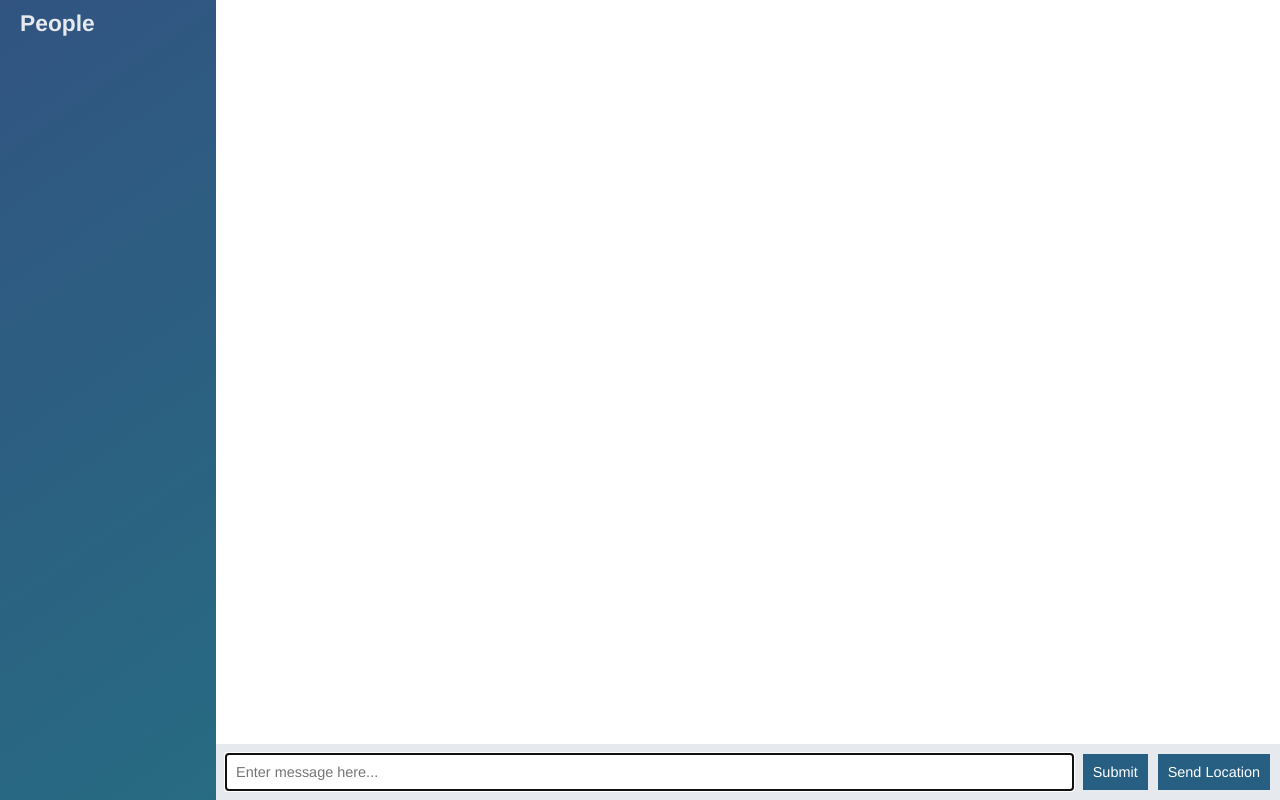
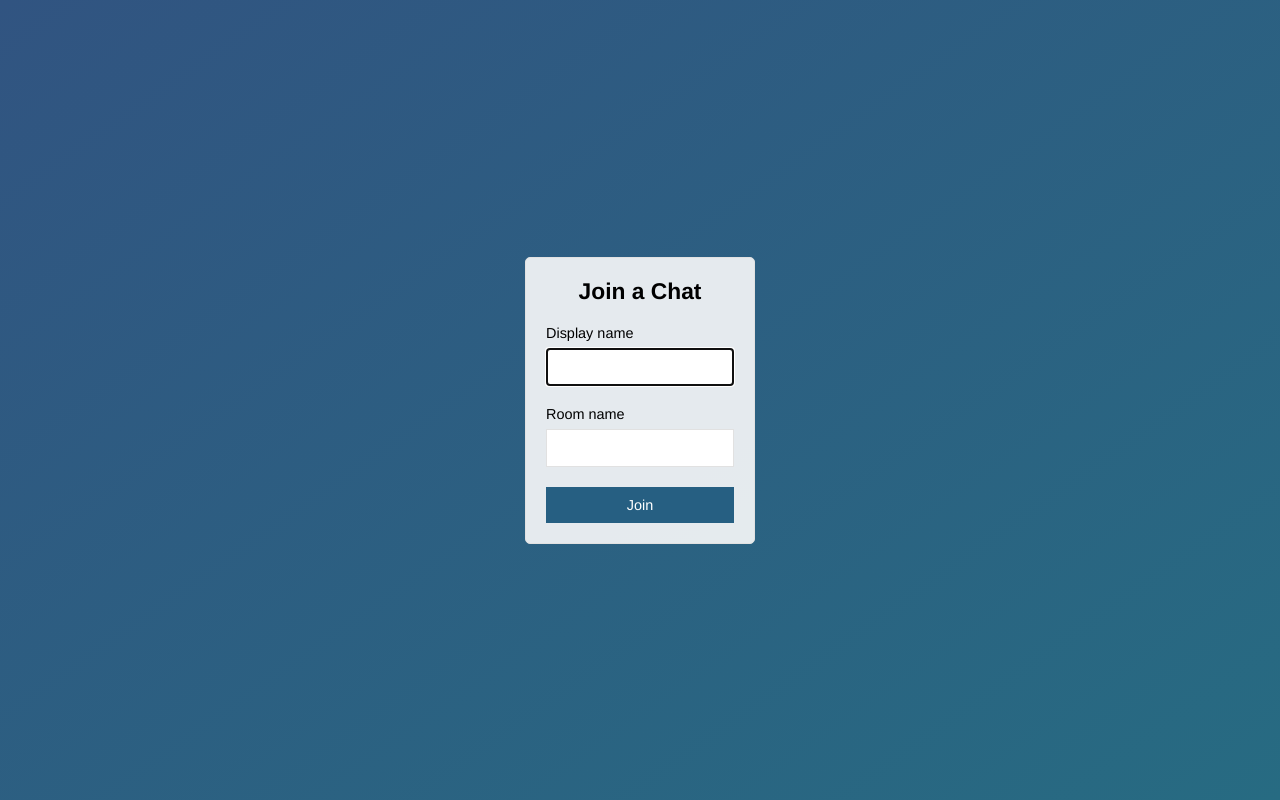
Before and after one commit to marcousa/node-chat, a website: page public/index.html in a window 1280 px wide. Drawn offline with nearby package versions, Linux system fonts and the light colour scheme; no server answers.

Commit message:
Add join page that submits to chat.html

```diff
--- a/public/index.html
+++ b/public/index.html
@@ -2,54 +2,28 @@
 <html lang="en">
 <head>
     <meta charset="UTF-8">
-    <meta http-equiv="X-UA-Compatible" content="ie=edge">
+    <title>Join | Chat App</title>
+    <meta name="viewport" content="width=device-width, initial-scale=1.0, user-scalable=no">
     <link rel="stylesheet" href="/css/styles.css">
-    <title>Chat App</title>
 </head>
-<body class="chat">
-
-    <div class="chat__sidebar">
-        <h3>People</h3>
-        <div id="users"></div>
+<body class="centered-form">
+    <div class="centered-form__form">
+        <form action="/chat.html">
+            <div class="form-field">
+                <h3>Join a Chat</h3>
+            </div>
+            <div class="form-field">
+                <label for="name">Display name</label>
+                <input type="text" name="name" autofocus>
+            </div>
+            <div class="form-field">
+                <label for="room">Room name</label>
+                <input type="text" name="room" >
+            </div>
+            <div class="form-field">
+                <button>Join</button>
+            </div>
+        </form>
     </div>
-
-    <div class="chat__main">
-        <ol id="messages" class="chat__messages"></ol>
-
-        <div class="chat__footer">
-            <form id="message-form">
-                <input type="text" name="message" placeholder="Enter message here..." autofocus autocomplete="off"/>
-                <button>Submit</button>
-            </form>
-            <button id="send-location">Send Location</button>
-        </div>
-    </div>
-
-    <script id="message-template" type="text/template">
-            <div class="message__title">
-                <h4>{{from}}</h4>
-                <span>{{createdAt}}</span>
-            </div>
-            <div class="message__body">
-                <p class="message-text">{{text}}</p>
-            </div>
-    </script>
-
-    <script id="location-message-template" type="text/template">
-            <div class="message__title">
-                <h4>{{from}}</h4>
-                <span>{{createdAt}}</span>
-            </div>
-            <div class="message__body">
-                <p class="message-text">
-                    <a href="{{url}}" target="_blank">My current location</a>
-                </p>
-            </div>
-    </script>
-
-    <script src="/socket.io/socket.io.js"></script>
-    <script src="/js/libs/moment.js"></script>
-    <script src="/js/libs/mustache.js"></script>
-    <script src="/js/index.js"></script>
 </body>
 </html>
```
Also changed, not shown: public/chat.html (added, +55 -0 lines), public/js/chat.js (renamed from public/js/index.js).
